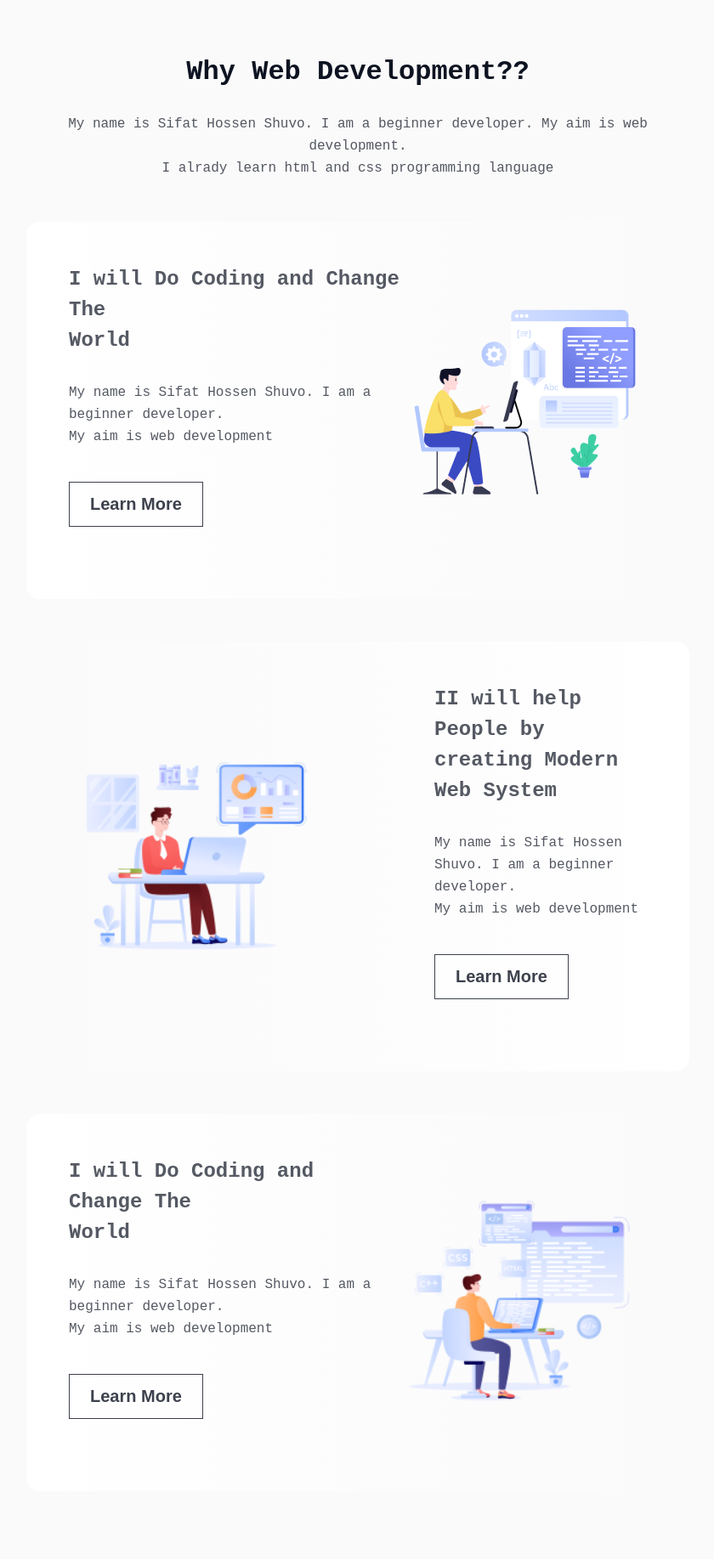
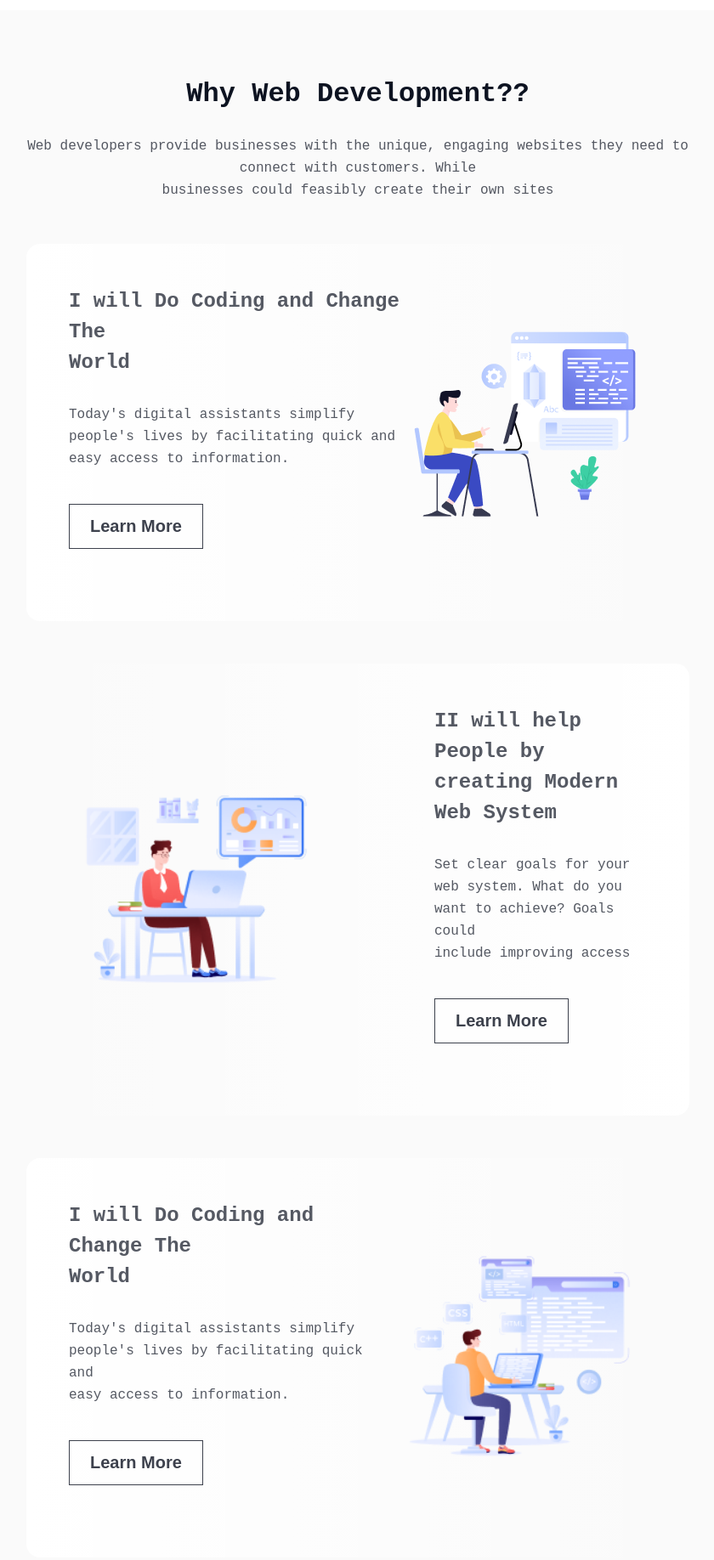
Before and after one commit to Sifathossensuvo/assignment-one, a plain HTML site: page index.html in a window 1280 px wide. Shown: the part 940-2776 px from the top of the page at 85% size, without its empty margins (219-1059 px from the left). Drawn offline with Linux system fonts and the light colour scheme; files whose address does not match are found by name; a web font is replaced by a local one.

Commit message:
added the meaningfull text

```diff
--- a/index.html
+++ b/index.html
@@ -27,8 +27,7 @@
                 <div>
                     <img src="./assets/Group.png" alt="">
                     <h1 class="banner-head">"In the near future, I hope to become a <br> Developer."</h1>
-                    <p class="section-description">My name is Sifat Hossen Shuvo. I am a beginner developer. My aim is
-                        web development. <br> I alrady learn html and css programming language</p>
+                    <p class="section-description">Web development is the work involved in developing a website for the Internet or an intranet. Web development can <br> range from developing a simple</p>
                     <li><a href="#footer"><button class="banner-btn">Contact with me</button></a></li>
                 </div>
             </div>
@@ -38,15 +37,13 @@
     <main>
         <section class="why-development">
             <h1 class="section-heading text-center">Why Web Development??</h1>
-            <p class="section-description text-center">My name is Sifat Hossen Shuvo. I am a beginner developer. My aim
-                is web development. <br> I alrady learn html and css programming language</p>
+            <p class="section-description text-center">Web developers provide businesses with the unique, engaging websites they need to connect with customers. While <br> businesses could feasibly create their own sites</p>
             <!-- card 1 -->
             <div class="card">
                 <!-- content -->
                 <div>
                     <h1 class="card-heading">I will Do Coding and Change The <br> World</h1>
-                    <p class="section-description">My name is Sifat Hossen Shuvo. I am a beginner developer. <br> My aim
-                        is web development</p>
+                    <p class="section-description">Today's digital assistants simplify people's lives by facilitating quick and <br> easy access to information.</p>
                     <button class="nav-btn" id="card-btn">Learn More</button>
                 </div>
                 <!-- img -->
@@ -63,8 +60,7 @@
                 <!-- content -->
                 <div>
                     <h1 class="card-heading">II will help People by creating Modern <br> Web System</h1>
-                    <p class="section-description">My name is Sifat Hossen Shuvo. I am a beginner developer. <br> My aim
-                        is web development</p>
+                    <p class="section-description">Set clear goals for your web system. What do you want to achieve? Goals could <br> include improving access </p>
                     <button class="nav-btn" id="card-btn">Learn More</button>
                 </div>
             </div>
@@ -73,8 +69,7 @@
                 <!-- content -->
                 <div>
                     <h1 class="card-heading">I will Do Coding and Change The <br> World</h1>
-                    <p class="section-description">My name is Sifat Hossen Shuvo. I am a beginner developer. <br> My aim
-                        is web development</p>
+                    <p class="section-description">Today's digital assistants simplify people's lives by facilitating quick and <br> easy access to information.</p>
                     <button class="nav-btn" id="card-btn">Learn More</button>
                 </div>
                 <!-- img -->
@@ -86,8 +81,10 @@
         <!-- My Inspiration -->
         <section class="inspiration">
             <h1 class="section-heading text-center">My Inspiration</h1>
-            <p class="section-description text-center">My name is Sifat Hossen Shuvo. I am a beginner developer. My aim
-                is web development. <br> I alrady learn html and css programming language</p>
+            <p class="section-description text-center">
+
+                Jahanker Mahbub, a beacon of inspiration in my journey,
+                Guiding with wisdom and perseverance, a true visionary.Jahanker <br> Mahbub, your achievements light my path,</p>
             <!-- video div -->
             <div class="text-center video">
                 <iframe class="jhankvai-video" width="100%" height="700px"
@@ -100,27 +97,26 @@
         <!-- my target -->
         <section class="my-target">
             <h1 class="section-heading text-center">My Current Target</h1>
-            <p class="section-description text-center">My name is Sifat Hossen Shuvo. I am a beginner developer. My aim
-                is web development. <br> I alrady learn html and css programming language</p>
+            <p class="section-description text-center">Like we mentioned earlier, HTML creates and structures the website's content, CSS adds style and formatting to  <br> these structures, and then JavaScript turns</p>
             <!-- my target div -->
             <div class="my-target-card">
                 <!-- target 1     -->
                 <div class="current-target">
                     <img src="./assets/html.png" alt="">
                     <h1 class="section-heading">HTML</h1>
-                    <p class="section-description">My name is Sifat Hossen Shuvo. I am a beginner developer.</p>
+                    <p class="section-description">HyperText Markup Language is the <br> standard markup language </p>
                     <h4 class="learn-more"><a href="">Learn More</a></h4>
                 </div>
                 <div class="current-target2">
                     <img src="./assets/css.png" alt="">
                     <h1 class="section-heading">CSS</h1>
-                    <p class="section-description">My name is Sifat Hossen Shuvo. I am a beginner developer.</p>
+                    <p class="section-description">Cascading Style Sheets is a style <br> sheet language used </p>
                     <h4 class="learn-more"><a href="">Learn More</a></h4>
                 </div>
                 <div class="current-target3">
                     <img src="./assets/js.png" alt="">
                     <h1 class="section-heading">JavaScript</h1>
-                    <p class="section-description">My name is Sifat Hossen Shuvo. I am a beginner developer.</p>
+                    <p class="section-description">JavaScript, often abbreviated as JS, is <br>a programming language</p>
                     <h4 class="learn-more"><a href="">Learn More</a></h4>
                 </div>
 
@@ -130,8 +126,10 @@
         <!-- next-target -->
         <section class="next-target">
             <h1 class="section-heading text-center">My Next Target</h1>
-            <p class="section-description text-center">My name is Sifat Hossen Shuvo. I am a beginner developer. My aim
-                is web development. <br> I alrady learn html and css programming language</p>
+            <p class="section-description text-center">This is my Next
+                target. I shall learn this programming language.
+                ReactJS, NodeJs, MangoDB. avaScript, <br> often abbreviated as JS,
+            </p>
                 <!-- parent -->
                 <div id="next-target" class="next-target-card-parent">
 <!-- child 1 -->
@@ -143,7 +141,7 @@
 <!-- content -->
  <div class="next-content">
 <h1 class="section-heading">ReactJS</h1>
-<p class="section-description">My name is Sifat Hossen Shuvo. I am a beginner developer. My aim is web development.  I alrady learn  html and css  programming language. </p>
+<p class="section-description">React is a free and open-source front-end JavaScript library for building user interfaces based on components by Facebook Inc. <br> maintained by Meta developers  </p>
 <h4 class="learn-more"><a href="">Learn More</a></h4>
  </div>
 
@@ -157,7 +155,7 @@
 <!-- content -->
  <div class="next-content">
 <h1 class="section-heading">NodeJs</h1>
-<p class="section-description">My name is Sifat Hossen Shuvo. I am a beginner developer. My aim is web development.  I alrady learn  html and css  programming language.</p>
+<p class="section-description">Node.js is a cross-platform, open-source JavaScript runtime environment that can run on Windows, Linux, Unix, macOS, and <br>  more. Node.js runs on the V8</p>
 <h4 class="learn-more"><a href="">Learn More</a></h4>
  </div>
 
@@ -171,7 +169,7 @@
 <!-- content -->
  <div class="next-content">
 <h1 class="section-heading">MongoDB</h1>
-<p class="section-description">My name is Sifat Hossen Shuvo. I am a beginner developer. My aim is web development.  I alrady learn  html and css  programming language.</p>
+<p class="section-description">MongoDB is a source-available, cross-platform, document-oriented database program. Classified as a NoSQL database product, <br> MongoDB utilizes JSON-like documents </p>
 <h4 class="learn-more"><a href="">Learn More</a></h4>
  </div>
 
@@ -182,7 +180,7 @@
          <section class="support">
 <div class="need-support">
 <h1 class="support-heading text-center">I need Support</h1>
-<p class="paragraph text-center">My name is Sifat Hossen Shuvo. I am a beginner developer. My aim is web development.</p>
+<p class="paragraph text-center">Programming-Hero famous for a reason. this reason are: Programming-Hero support </p>
 <div class="input">
     <input type="text" name="" id="" placeholder="Suggest me any feedback for me" required>
     <a href=""><input style="cursor: pointer;"  class="submit" type="submit" value="Submit" required></a>
--- a/style/style.css
+++ b/style/style.css
@@ -187,17 +187,17 @@ align-items: center;
     padding: 40px 40px 40px 40px;
     background: rgba(255, 76, 30, 0.05);
     border-radius: 16px;
-    width: 380px;
+
   }
   .current-target2{
     padding: 40px 40px 40px 40px;
-    width: 380px;
+
     border-radius: 16px;
     background: rgba(0, 76, 232, 0.05);
   }
   .current-target3{
     padding: 40px 40px 40px 40px;
-    width: 380px;
+
     border-radius: 16px;
     background: rgba(255, 223, 0, 0.05);
   }
@@ -228,8 +228,9 @@ align-items: center;
   }
   .my-target-card{
     margin-top: 50px;
-    display: flex;
-    justify-content: space-around;
+    display: grid;
+    grid-template-columns: repeat(3, 1fr);
+    gap: 30px;
   }
 .learn-more{
   text-decoration: underline;
```
